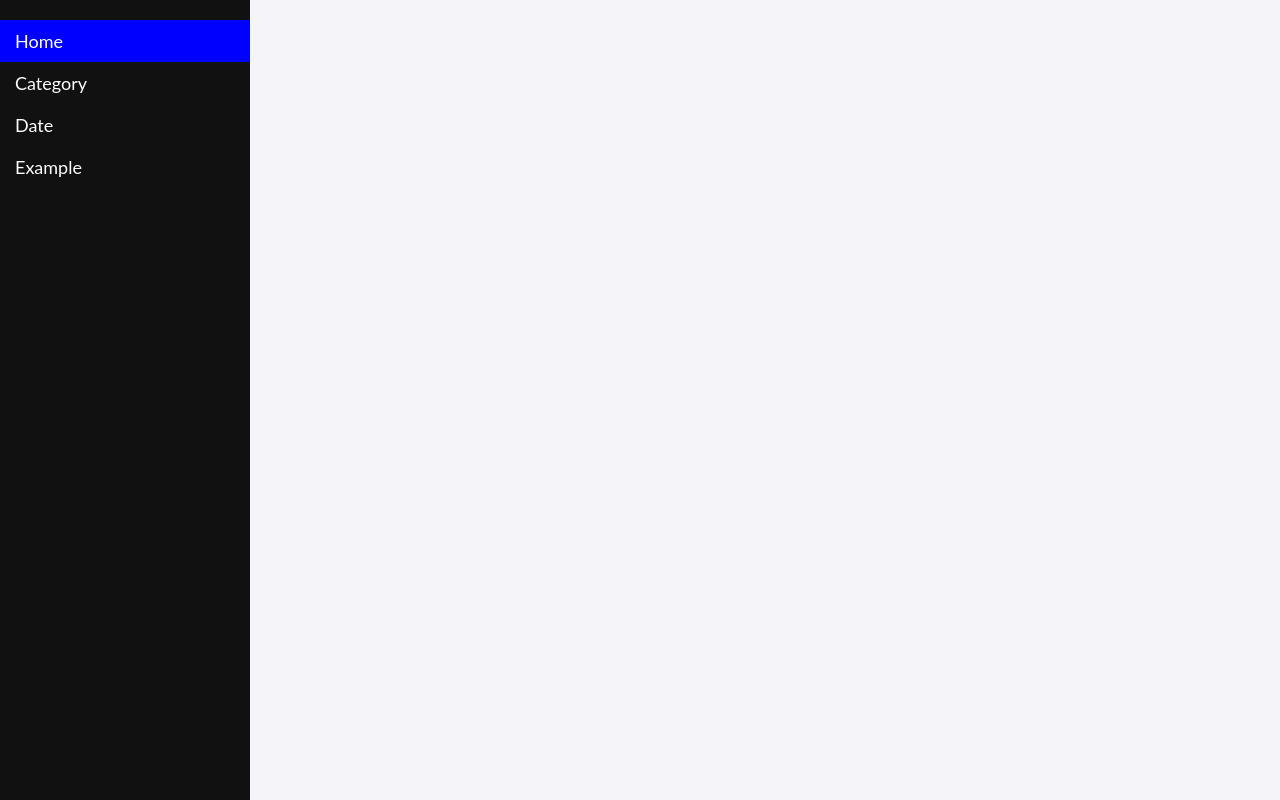
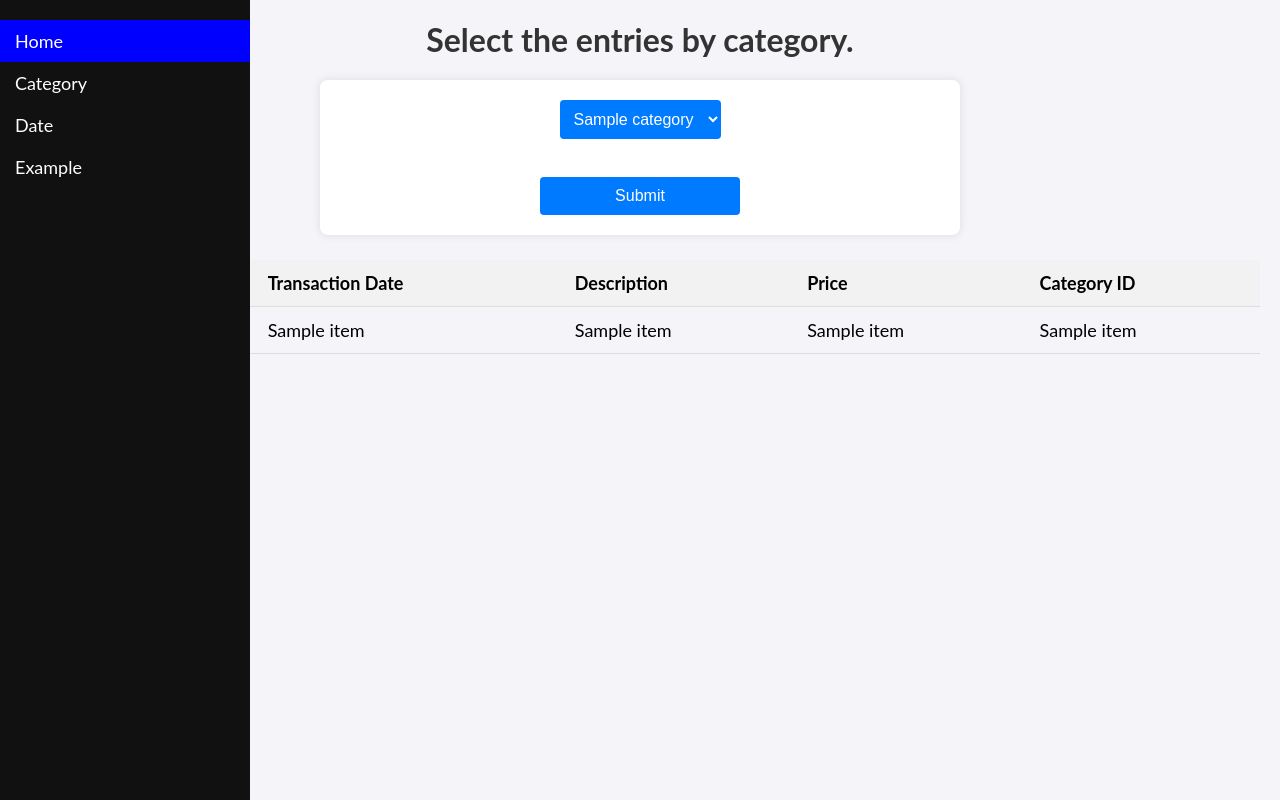
Before and after one commit to NotNulls/expenses_tracker, a Flask app: template templates/date.html in a window 1280 px wide. Run offline with Flask 3, Linux system fonts and the light colour scheme; the template is opened without the code that fills it: most values are stand-ins (such as "Sample title", 1, 10 or a date in 2020); some libraries are stand-ins or nearby versions.

Commit message:
3rd commit: categories.html removed category_id

```diff
--- a/templates/categories.html
+++ b/templates/categories.html
@@ -31,7 +31,6 @@
                 <th>Transaction Date</th>
                 <th>Description</th>
                 <th>Price</th>
-                <th>Category ID</th>
             </tr>
             {% for item in results %}
             <tr>
@@ -39,7 +38,6 @@
                 <td>{{ item[1] }}</td>
                 <td>{{ item[2] }}</td>
                 <td>{{ item[3] }}</td>
-                <td>{{ item[4] }}</td>
             </tr>
             {% endfor %}
         </thead>
--- a/templates/date.html
+++ b/templates/date.html
@@ -11,5 +11,36 @@
         <a href="{{ url_for('select_by_date') }}">Date</a>
         <a href="#example">Example</a>
 </div>
+<h1>Select the entries by category.</h1>
+    <form method="POST" action="{{ url_for('select_by_category') }}">
+        <select id="category" name="category" required>
+            {% for category in categories %}
+                <option value="{{ category[0] }}">{{ category[1] }}</option>
+            {% endfor %}
+        </select>
+        <br>
+        <br>
+        <button type="submit">Submit</button>
+    </form>
+    <table>
+        <thead>
+            <tr>
+                <th>Expenses ID</th>
+                <th>Transaction Date</th>
+                <th>Description</th>
+                <th>Price</th>
+                <th>Category ID</th>
+            </tr>
+            {% for item in results %}
+            <tr>
+                <td>{{ item[0] }}</td>
+                <td>{{ item[1] }}</td>
+                <td>{{ item[2] }}</td>
+                <td>{{ item[3] }}</td>
+                <td>{{ item[4] }}</td>
+            </tr>
+            {% endfor %}
+        </thead>
+    </table>
 </body>
 </html>
```
